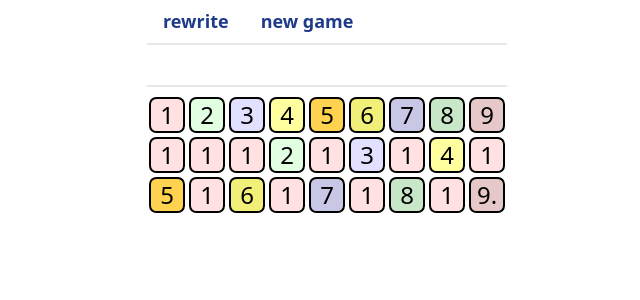
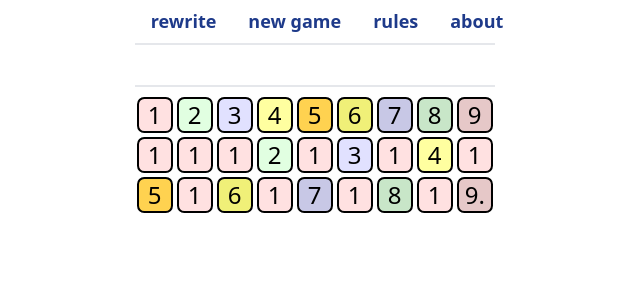
Before and after one commit to RGilyazov/numbers_puzzle, a React (Create React App) app: page / in a window 1280 px wide. Shown: the top 300 px of the page, without its empty margins (313-953 px from the left). Built offline with nearby package versions, Linux system fonts and the light colour scheme.

Commit message:
nav desigh

```diff
--- a/src/features/puzzleGame/Glass.jsx
+++ b/src/features/puzzleGame/Glass.jsx
@@ -30,17 +30,30 @@ export default function Glass(props){
   ));
 
   const textSize = isMobile?'text-4xl':'text-lg'
+  const buttonClassName = `hover:underline text-blue-900 font-bold py-2 px-4 rounded ${textSize}`
 
   return <div ref={glassRef} className="overflow-y-auto overflow-x-hidden flex flex-col w-fit h-screen max-h-screen">
               <div ref={captionRef} className="sticky top-0 bg-white z-50">
-                  <div>
-                    <button   onClick={()=>dispatch(rewrite())}  className =
-                          {`hover:underline text-blue-900 box-border font-bold py-2 px-4 rounded ${textSize}`} type="button">rewrite
-                    </button>
-                    <button   onClick={()=>dispatch(newGame())}  className =
-                          {`hover:underline text-blue-900 box-border font-bold py-2 px-4 rounded ${textSize}`} type="button">new game
-                    </button>
-                  </div>
+                  <ul className="flex flex-row">
+                    <li>
+                      <button   onClick={()=>dispatch(rewrite())}  className =
+                            {buttonClassName} type="button">rewrite
+                      </button>
+                    </li>
+                    <li>
+                      <button   onClick={()=>dispatch(newGame())}  className =
+                             {buttonClassName}  type="button">new game
+                      </button>
+                    </li>
+                    <li>
+                      <button    className =
+                             {buttonClassName}  type="button">rules
+                      </button>
+                      <button    className =
+                             {buttonClassName}  type="button">about
+                      </button>
+                    </li>
+                  </ul>
                   <div className='border-t-2 border-b-2 rounded w-fit mb-2'>
                     <Row id = {topRow.id} cells = {topRow.cells} />
                   </div>
```
